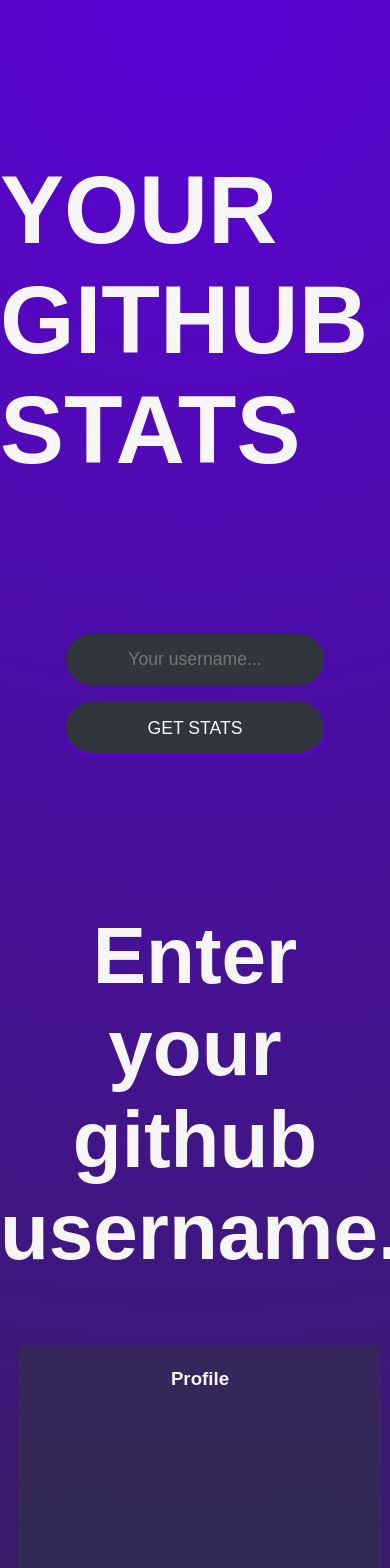
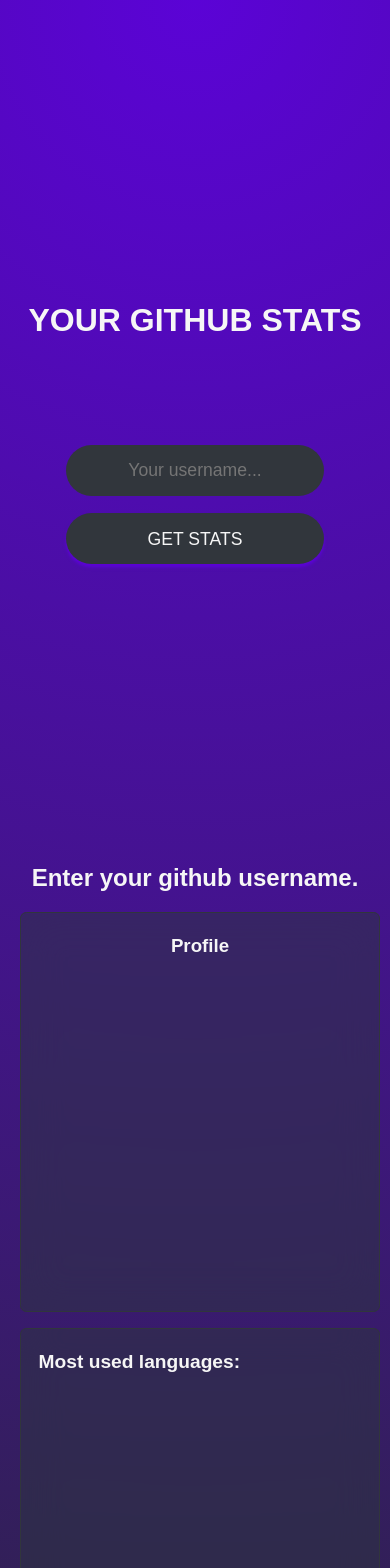
Before and after one commit to radeqq007/github-stats, a Vue app: page / in a window 390 px wide. Shown: the top 1568 px of the page. Built offline with nearby package versions, Linux system fonts and the light colour scheme; no server answers; a web font is replaced by a local one.

Commit message:
Update layout on mobile

```diff
--- a/src/App.vue
+++ b/src/App.vue
@@ -15,4 +15,15 @@ const updateUsername = newUsername => {
 };
 </script>
 
-<style scoped></style>
+<style scoped>
+h2 {
+  font-size: 5rem;
+  font-weight: 900;
+}
+
+@media screen and (max-width: 600px) {
+  h2 {
+    font-size: 1rem;
+  }
+}
+</style>
--- a/src/components/Dashboard.vue
+++ b/src/components/Dashboard.vue
@@ -47,11 +47,6 @@ const props = defineProps({
 .dashboard {
   text-align: center;
   width: 100%;
-}
-
-h2 {
-  font-size: 5rem;
-  font-weight: 900;
 }
 
 .card-title {
--- a/src/components/Hero.vue
+++ b/src/components/Hero.vue
@@ -49,6 +49,7 @@ const updateUsername = () => {
 h1 {
   font-size: 6rem;
   font-weight: 900;
+  text-align: center;
 }
 
 input,
@@ -78,4 +79,10 @@ button {
   box-shadow: 0 0.2rem 0.2rem var(--primary);
   cursor: pointer;
 }
+
+@media screen and (max-width: 600px) {
+  h1 {
+    font-size: 2rem;
+  }
+}
 </style>
```
